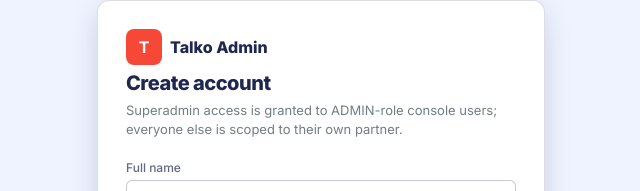
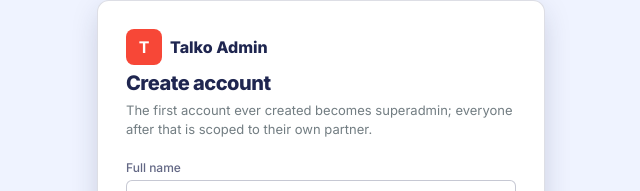
Before and after one commit to avyrontechnology/talko-ui, a Next.js app: page /signup in a window 1280 px wide. Shown: the part 120-311 px from the top of the page, without its empty margins (319-959 px from the left). Built offline with nearby package versions, Linux system fonts and the light colour scheme; no server answers.

Commit message:
Signup copy: first account becomes superadmin (talko-native auth)

```diff
--- a/app/signup/page.tsx
+++ b/app/signup/page.tsx
@@ -94,7 +94,7 @@
         </div>
         <h2 className="text-xl font-extrabold tracking-tight text-navy">Create account</h2>
         <p className="mt-1 text-[13px] text-slate/70">
-          Superadmin access is granted to ADMIN-role console users; everyone else is scoped to their own partner.
+          The first account ever created becomes superadmin; everyone after that is scoped to their own partner.
         </p>
         <form onSubmit={submit} className="mt-5 space-y-3.5">
           <div>
```
